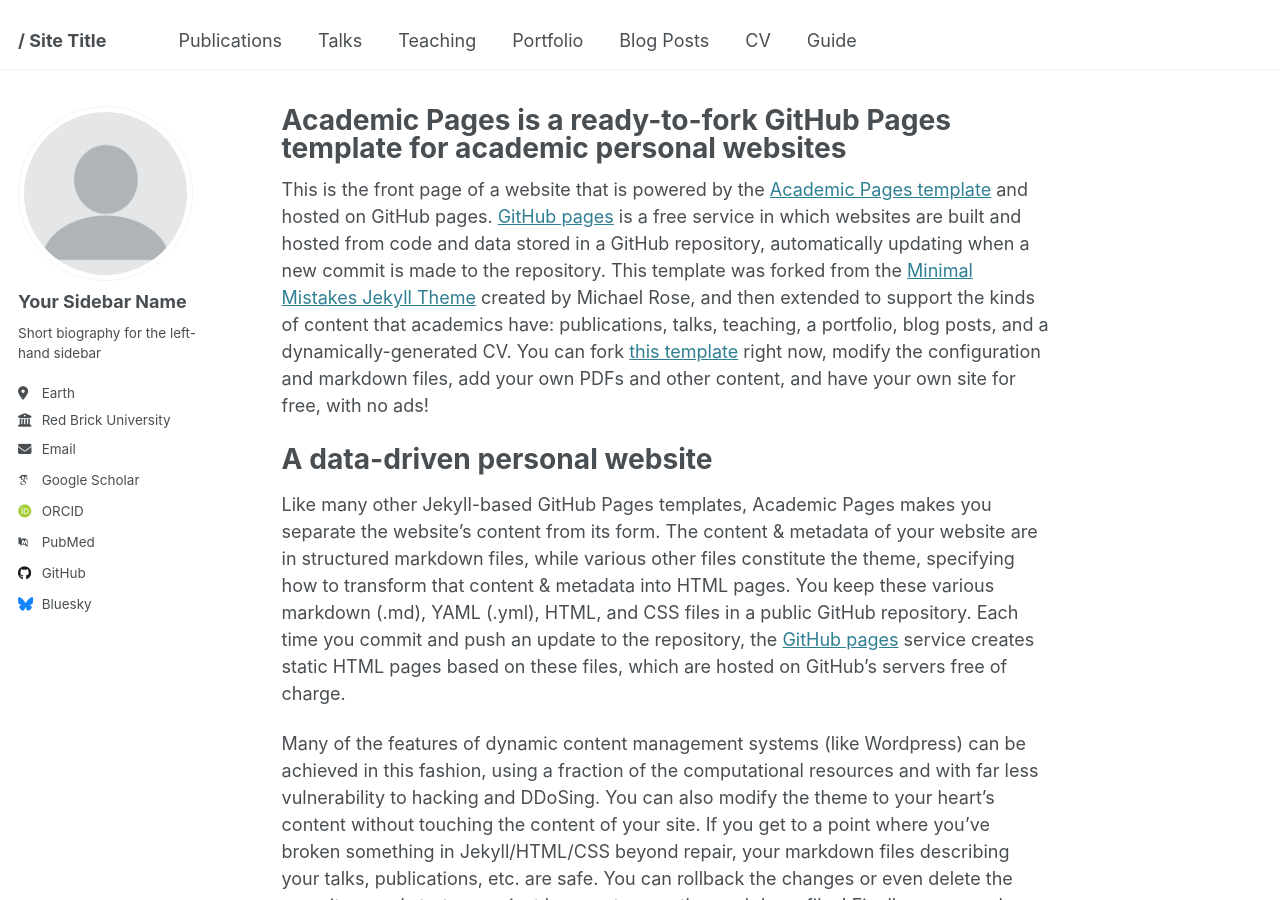
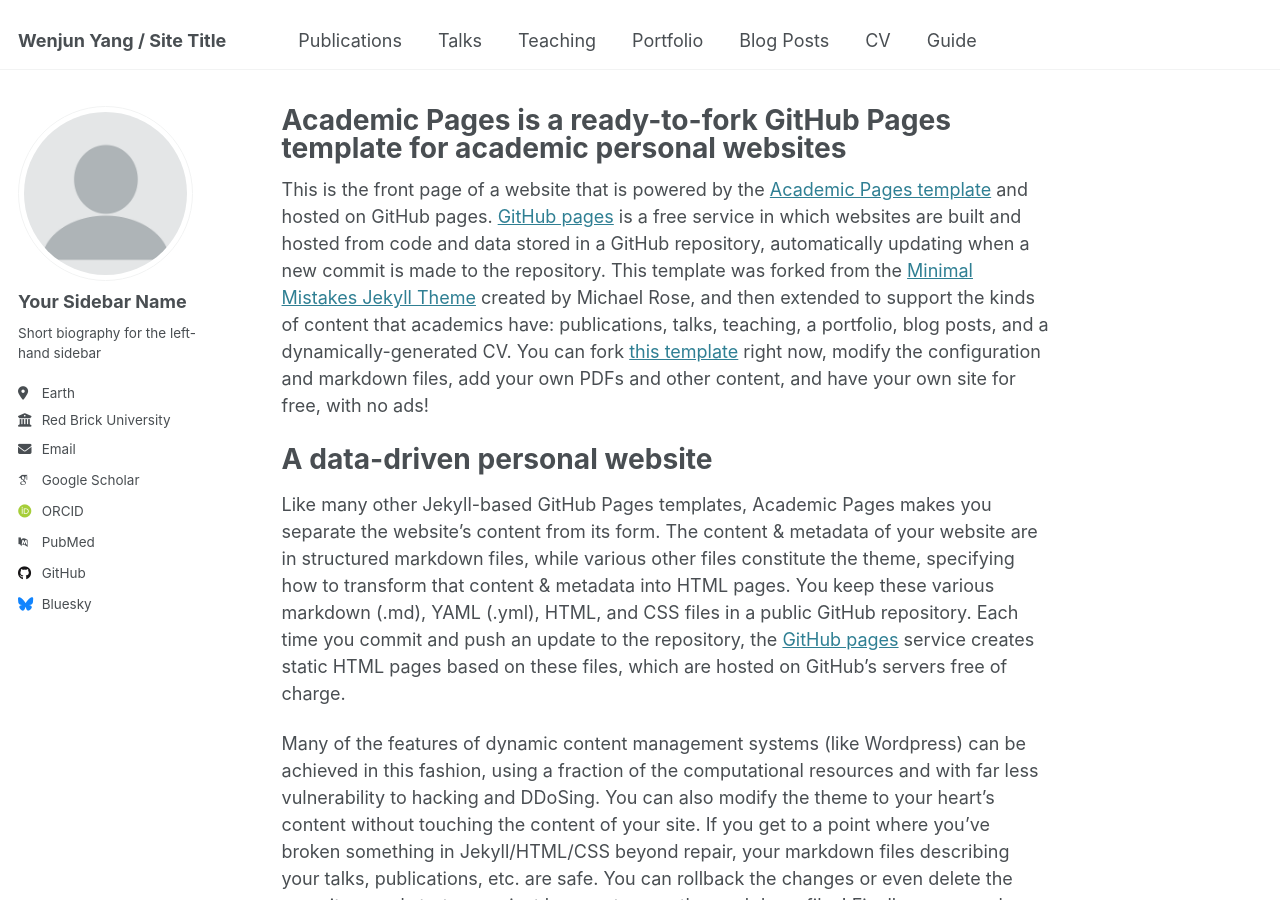
Before and after one commit to wenjun-y/wenjun-y.github.io, a Jekyll site: the page built from _pages/about.md, in a window 1280 px wide and 900 px high. Built offline with Jekyll 4.4.1, drawn with Linux system fonts in a browser that asks for light colours; some web fonts are replaced.

Commit message:
Update _config.yml

```diff
--- a/_config.yml
+++ b/_config.yml
@@ -9,7 +9,7 @@
 # Basic Site Settings
 locale                   : "en-US"
 site_theme               : "default"
-title                    : "  / Site Title"
+title                    : " Wenjun Yang / Site Title"
 title_separator          : "-"
 name                     : &name "Wenjun Yang"
 description              : &description "personal description"
```
